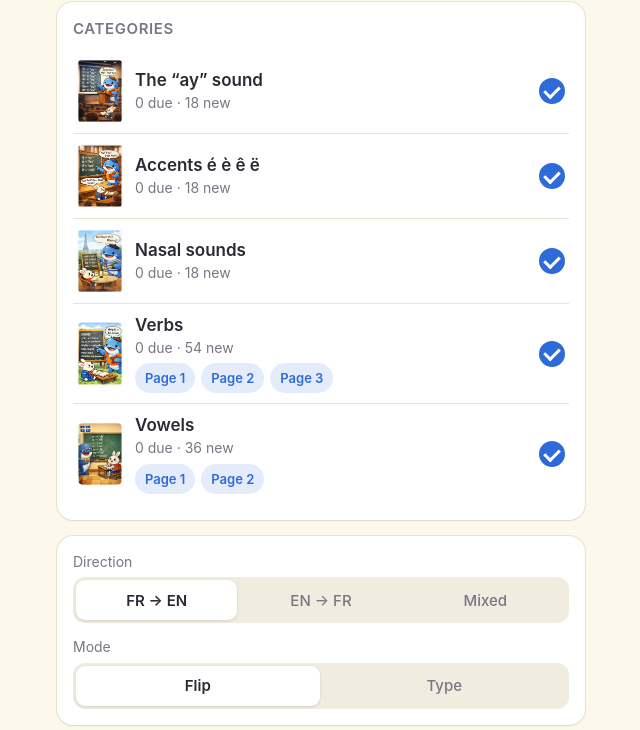
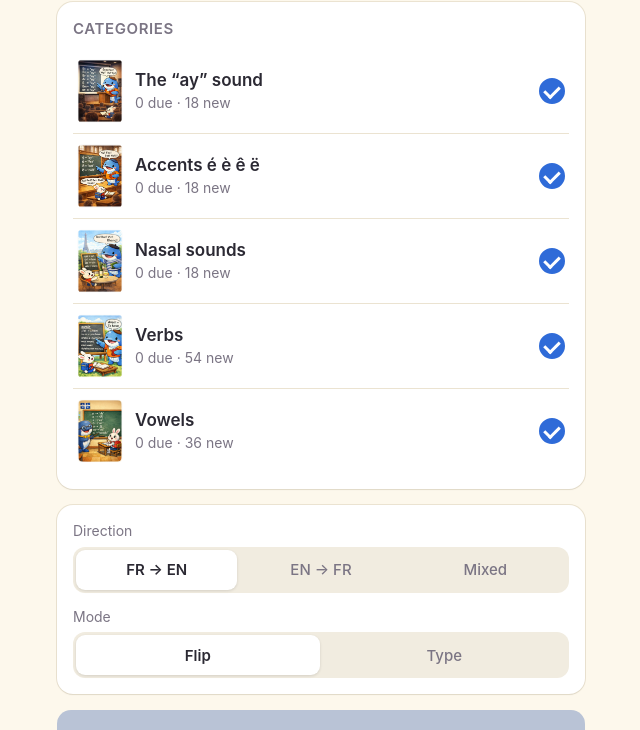
Before and after one commit to MattoDuffo/LeLapinQuiParleFrancais, a website built with Vite: page index.html in a window 1280 px wide. Shown: the part 70-800 px from the top of the page, without its empty margins (319-959 px from the left). Built offline with nearby package versions, Linux system fonts and the light colour scheme; what ts-fsrs would draw is missing.

Commit message:
Add new cards at random; remove the page buttons from categories
Saved selections that held only some pages of a category now count as the
whole category.

Co-Authored-By: Claude Opus 5.5 <noreply@anthropic.com>
Claude-Session: https://claude.ai/code/session_01Li1vg2U4oA6zhD8r7GXd8p

```diff
--- a/src/i18n.ts
+++ b/src/i18n.ts
@@ -8,7 +8,6 @@ const en = {
   cat_OnSound: 'Nasal sounds',
   cat_Verbs: 'Verbs',
   cat_Vowels: 'Vowels',
-  page: 'Page {n}',
   counts: '{due} due · {fresh} new',
   direction: 'Direction',
   'dir_fr-en': 'FR → EN',
@@ -103,7 +102,6 @@ const fr: Record<Key, string> = {
   cat_OnSound: 'Les sons nasaux',
   cat_Verbs: 'Les verbes',
   cat_Vowels: 'Les voyelles',
-  page: 'Page {n}',
   counts: '{due} à revoir · {fresh} nouvelles',
   direction: 'Sens',
   'dir_fr-en': 'FR → EN',
--- a/src/session.ts
+++ b/src/session.ts
@@ -63,9 +63,21 @@ export function newCardsAvailable(progress: Progress, sheetIds: string[]): CardD
   return cardsInSheets(sheetIds).filter((c) => !isAdded(progress, c));
 }
 
-/** Introduce the next `count` unstudied cards (in printed order), in every direction they support. */
-export function addNewCards(progress: Progress, sheetIds: string[], count: number, now: Date): CardData[] {
-  const added = newCardsAvailable(progress, sheetIds).slice(0, count);
+/** Introduce `count` unstudied cards chosen at random, in every direction they support. */
+export function addNewCards(
+  progress: Progress,
+  sheetIds: string[],
+  count: number,
+  now: Date,
+  random: () => number = Math.random,
+): CardData[] {
+  // Pick at random from everything not yet studied in the chosen categories.
+  const pool = newCardsAvailable(progress, sheetIds);
+  for (let i = pool.length - 1; i > 0; i--) {
+    const j = Math.floor(random() * (i + 1));
+    [pool[i], pool[j]] = [pool[j], pool[i]];
+  }
+  const added = pool.slice(0, count);
   for (const card of added) for (const dir of card.directions) progress[itemKey(card.id, dir)] = newCard(now);
   return added;
 }
--- a/src/styles.css
+++ b/src/styles.css
@@ -133,19 +133,8 @@ p { margin: 0; }
   display: grid;
   place-items: center;
 }
-.cat-row.on .check, .cat-row.some .check { background: var(--blue); border-color: var(--blue); }
+.cat-row.on .check { background: var(--blue); border-color: var(--blue); }
 .cat-row.on .check::after { content: ''; width: 7px; height: 12px; border: solid #fff; border-width: 0 3px 3px 0; transform: translateY(-1px) rotate(45deg); }
-.cat-row.some .check::after { content: ''; width: 12px; height: 3px; background: #fff; border-radius: 2px; }
-.pages { display: flex; gap: 6px; margin-top: 6px; flex-wrap: wrap; }
-.page-chip {
-  font-size: 13px;
-  padding: 4px 10px;
-  min-height: 30px;
-  border-radius: 15px;
-  background: #f1ece0;
-  color: var(--muted);
-}
-.page-chip.on { background: var(--blue-soft); color: var(--blue); font-weight: 600; }
 
 .options { display: flex; flex-direction: column; gap: 14px; }
 .field-label { font-size: 14px; color: var(--muted); margin-bottom: 6px; }
--- a/src/ui/home.ts
+++ b/src/ui/home.ts
@@ -85,56 +85,38 @@ export function homeScreen(): HTMLElement {
       : null;
 
   // ----- categories -----
+  // Categories are chosen as a whole (all their pages). Older saved selections
+  // may hold only some pages of a category; treat those as the whole category.
+  const chosenCategories = new Set(sheets.filter((x) => selected.has(x.sheet)).map((x) => x.category));
+  const normalized = sheets.filter((x) => chosenCategories.has(x.category)).map((x) => x.sheet);
+  if (normalized.join() !== s.selectedSheets.join()) {
+    s.selectedSheets = normalized;
+    void saveSettings();
+  }
+
   const rows = CATEGORY_ORDER.map((category) => {
-    const catSheets = sheets.filter((x) => x.category === category);
-    const ids = catSheets.map((x) => x.sheet);
-    const chosen = ids.filter((id) => selected.has(id));
-    const counted = chosen.length ? chosen : ids;
+    const ids = sheets.filter((x) => x.category === category).map((x) => x.sheet);
+    const on = chosenCategories.has(category);
     let due = 0;
     let fresh = 0;
-    for (const id of counted) {
+    for (const id of ids) {
       const c = sheetCounts(state.progress, id, s.direction, now);
       due += c.due;
       fresh += c.fresh;
     }
-    const toggleAll = () => {
-      const others = [...selected].filter((id) => !ids.includes(id));
-      setSelected(chosen.length === ids.length ? others : [...others, ...ids]);
+    const toggle = () => {
+      const others = s.selectedSheets.filter((id) => !ids.includes(id));
+      setSelected(on ? others : [...others, ...ids]);
     };
-    const pages =
-      catSheets.length > 1
-        ? h(
-            'div',
-            { class: 'pages' },
-            ...catSheets.map((x) =>
-              h(
-                'button',
-                {
-                  class: `page-chip ${selected.has(x.sheet) ? 'on' : ''}`,
-                  'aria-pressed': String(selected.has(x.sheet)),
-                  onclick: (e: Event) => {
-                    e.stopPropagation();
-                    const next = new Set(selected);
-                    if (next.has(x.sheet)) next.delete(x.sheet);
-                    else next.add(x.sheet);
-                    setSelected([...next]);
-                  },
-                },
-                t('page', { n: x.page }),
-              ),
-            ),
-          )
-        : null;
-    const state_ = chosen.length === 0 ? 'off' : chosen.length === ids.length ? 'on' : 'some';
     return h(
       'div',
       {
-        class: `cat-row ${state_}`,
+        class: `cat-row ${on ? 'on' : 'off'}`,
         role: 'checkbox',
-        'aria-checked': state_ === 'on' ? 'true' : state_ === 'some' ? 'mixed' : 'false',
+        'aria-checked': String(on),
         tabindex: '0',
-        onclick: toggleAll,
-        onkeydown: (e: KeyboardEvent) => (e.key === ' ' || e.key === 'Enter') && (e.preventDefault(), toggleAll()),
+        onclick: toggle,
+        onkeydown: (e: KeyboardEvent) => (e.key === ' ' || e.key === 'Enter') && (e.preventDefault(), toggle()),
       },
       h('img', { class: 'cat-thumb', src: backImageFor(category), alt: '' }),
       h(
@@ -142,7 +124,6 @@ export function homeScreen(): HTMLElement {
         { class: 'cat-text' },
         h('div', { class: 'cat-name' }, tAny(`cat_${category}`)),
         h('div', { class: 'cat-counts' }, t('counts', { due, fresh })),
-        pages,
       ),
       h('span', { class: 'check', 'aria-hidden': 'true' }),
     );
```
Also changed, not shown: docs/PLAN.md (+2 -1 lines), src/session.test.ts (+18 -2 lines).
